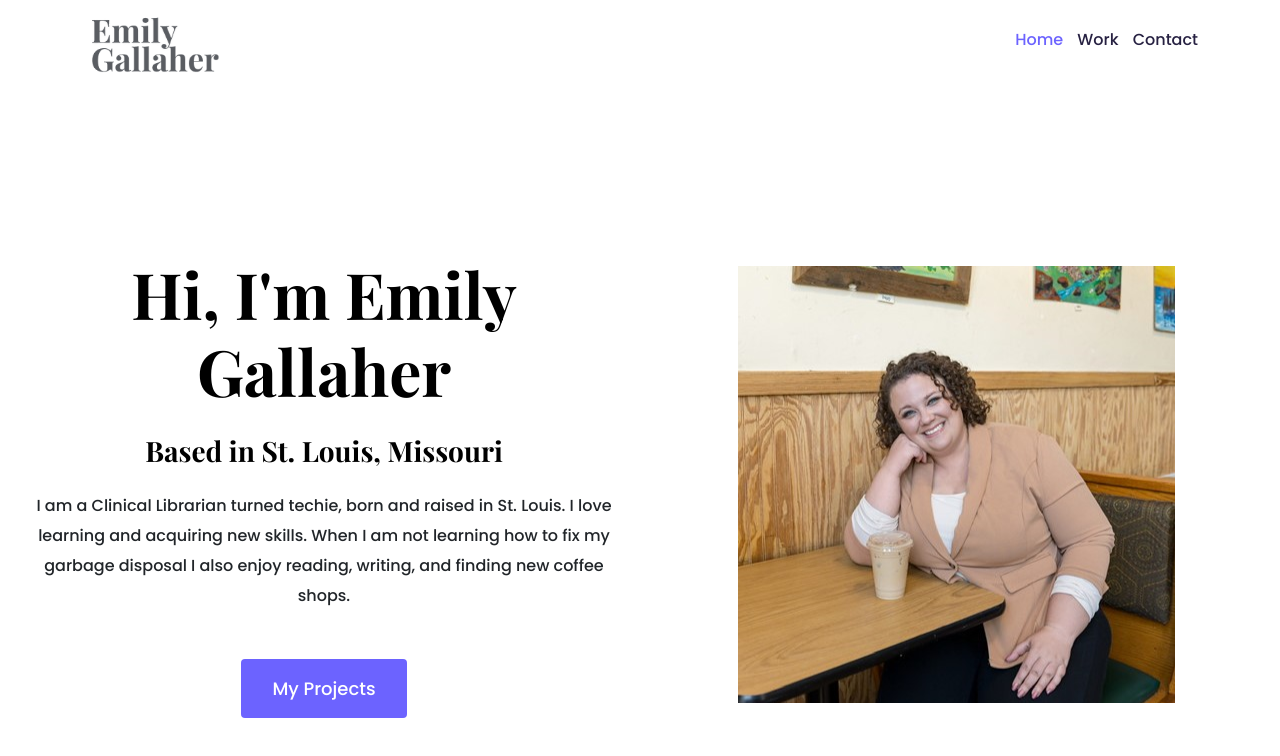
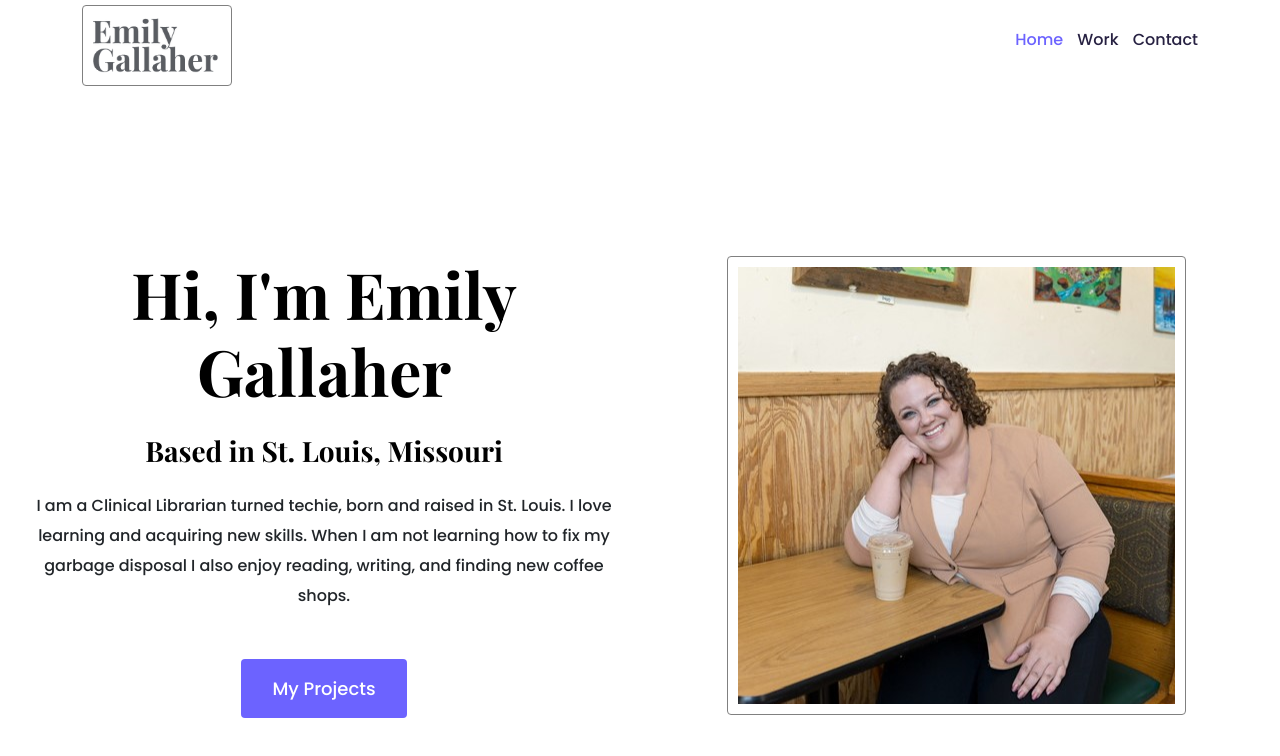
Before and after one commit to EmilyGallaher/portfolio, a plain HTML site: page index.html in a window 1280 px wide. Drawn offline with nearby package versions, Linux system fonts and the light colour scheme.

Commit message:
Update style.css

```diff
--- a/src/style.css
+++ b/src/style.css
@@ -20,7 +20,7 @@ h6 {
     font-weight: bold;
 }
 img {
-    border: 1px grey;
+    border: 1px solid grey;
 }
 
 h1 {
```
